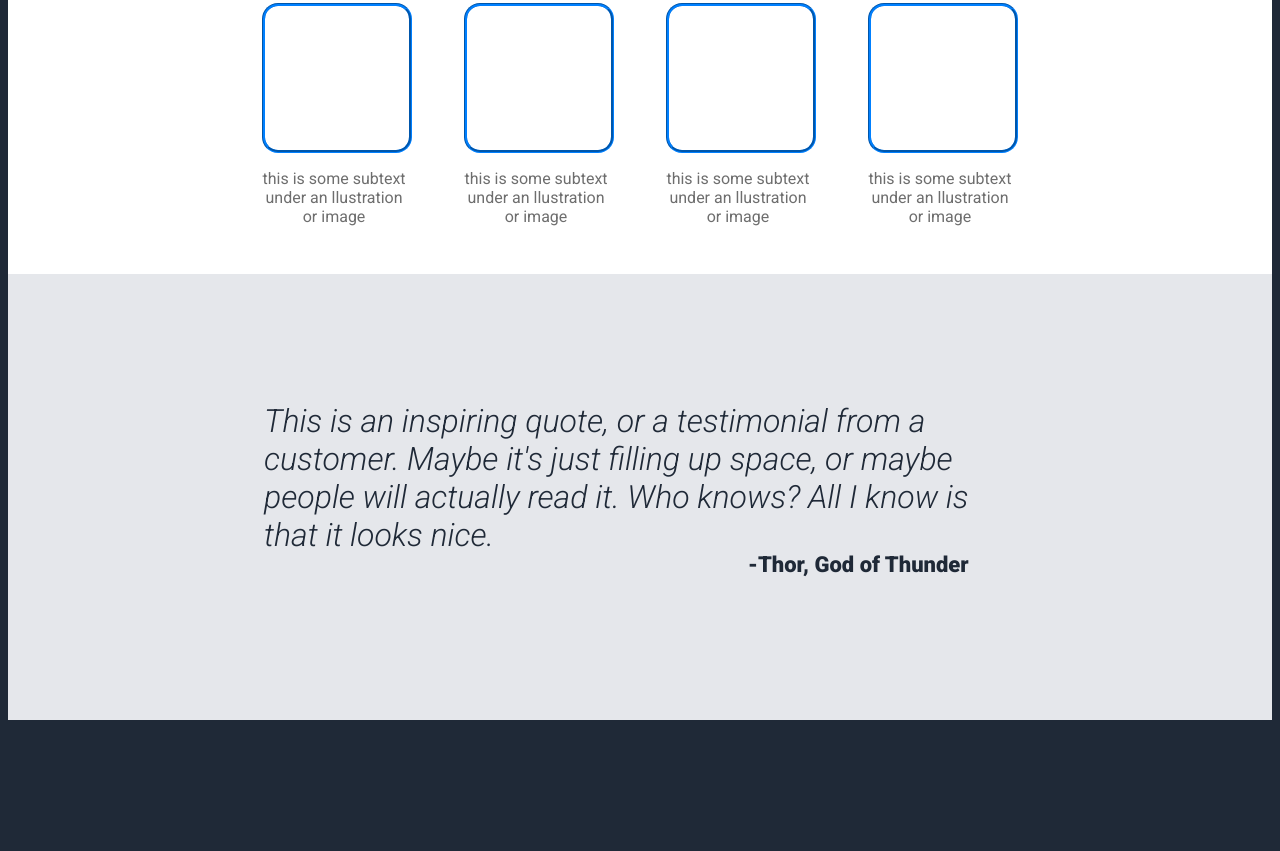
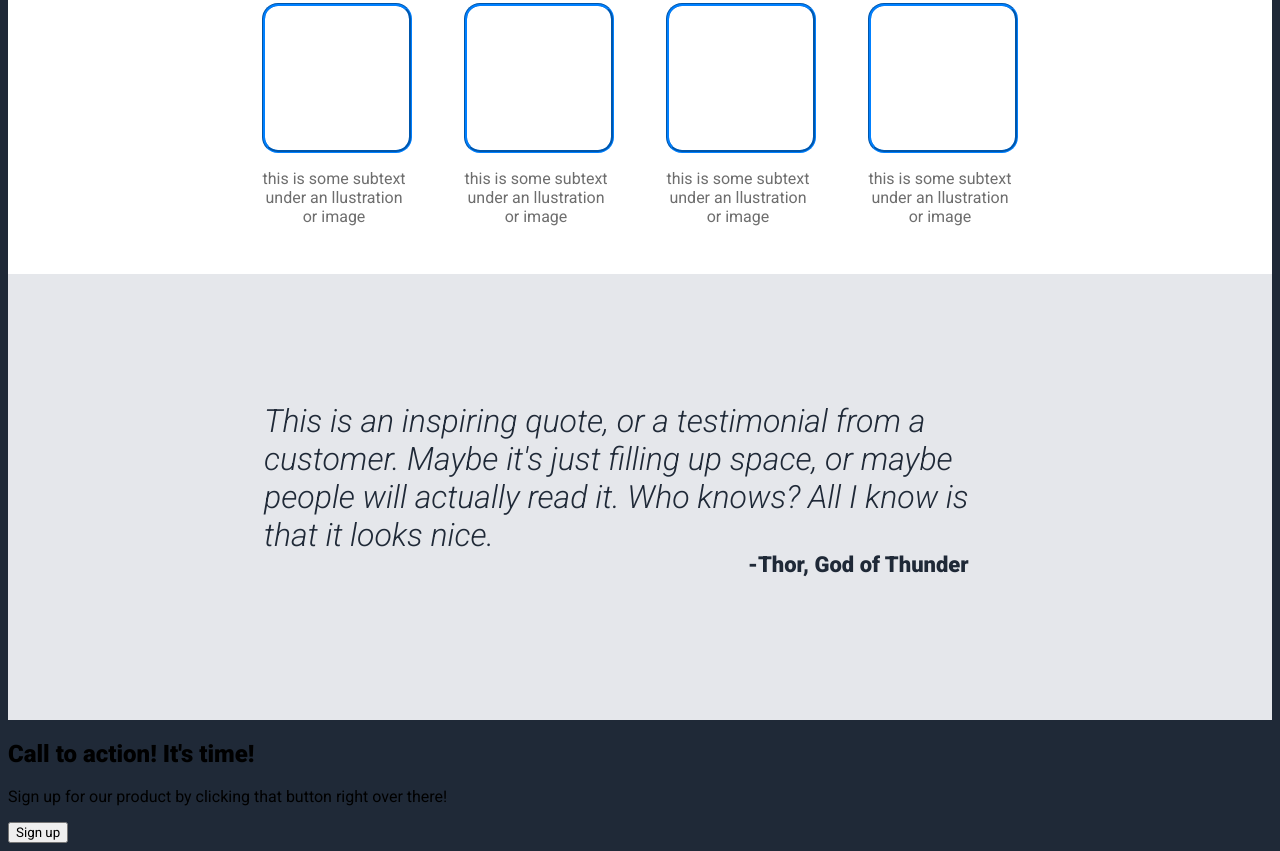
Before and after one commit to lynlker/odin-foundations-landing, a plain HTML site: page index.html in a window 1280 px wide. Shown: the part 717-1568 px from the top of the page. Before the commit the page ends 1445 px from the top, so only its background shows below. Drawn offline with Linux system fonts and the light colour scheme.

Commit message:
Add call-to-action section + comments

```diff
--- a/index.html
+++ b/index.html
@@ -11,6 +11,9 @@
     <title>Landing Page</title>
 </head>
 <body>
+
+<!-- HEADER SECTION -->
+
     <section id="header">
         <div class="navbar">
             <a href="#" class="navbar-logo">Header Logo</a>
@@ -30,6 +33,9 @@
             </div>
         </div>
     </section>
+
+<!-- INFORMATION SECTION -->
+
     <section id="info">
         <div class="info-area">
             <h1 class="random-info">Some Random Information.</h1>
@@ -52,6 +58,9 @@
 
         </div>
     </section>
+
+<!-- QUOTE SECTION -->
+
     <section id="quote">
         <div class="quote-area">
             <p class="quote">This is an inspiring quote, or a testimonial from a customer.
@@ -61,5 +70,20 @@
             <span class="quoted">-Thor, God of Thunder</span>
         </div>
     </section>
+
+<!-- CALL TO ACTION SECTION -->
+
+    <section id="cta">
+        <div class="cta-area">
+            <div class="cta-bg">
+                <div class="cta-text">
+                    <h2 class="cta-title">Call to action! It's time!</h2>
+                    <p class="cta-subtitle">Sign up for our product by clicking that button right over there!</p>
+                </div>
+
+                <button class="cta-btn">Sign up</button>
+            </div>
+        </div>
+    </section>
 </body>
 </html>
```
